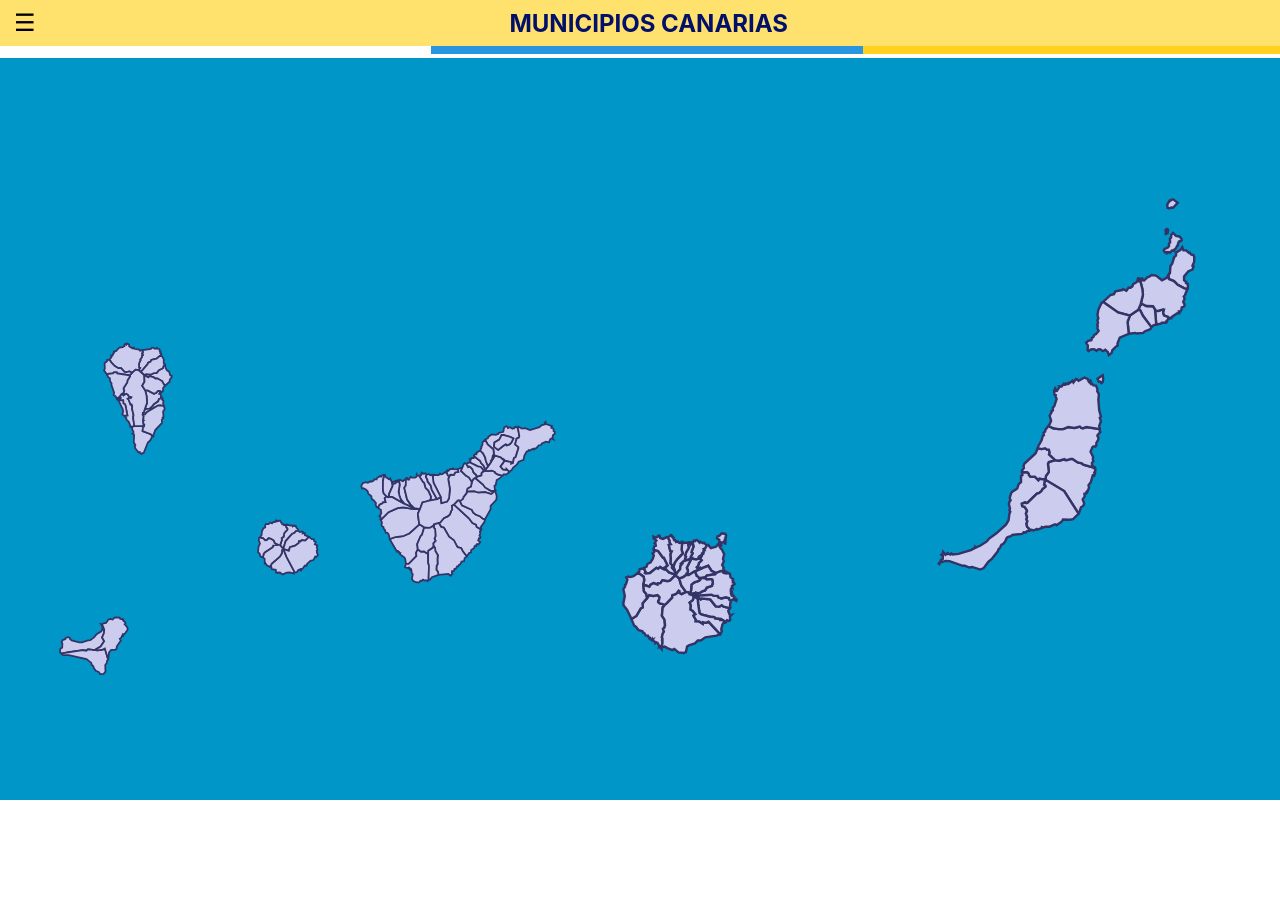
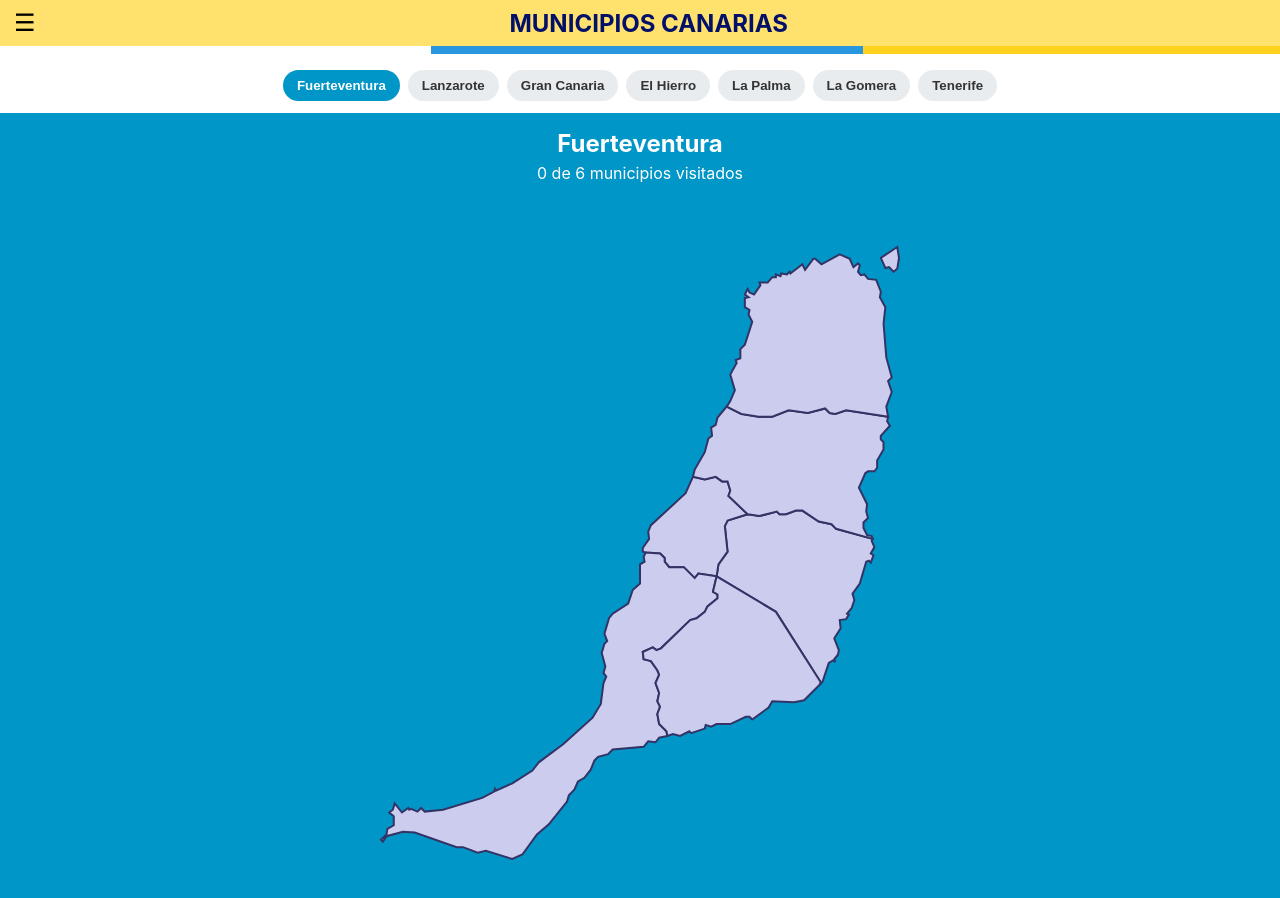
Before and after one commit to Fabian9128/municipios-canarias-app, a React (Create React App) app: page / in a window 1280 px wide. Shown: the top 898 px of the page. Before the commit the page ends 800 px from the top, so only its background shows below. Built offline with nearby package versions, Linux system fonts and the light colour scheme.

Commit message:
feat: improvements to show only one island

```diff
--- a/src/hooks/useZoomAndPan.js
+++ /dev/null
@@ -1,100 +0,0 @@
-import { useState, useRef } from "react";
-
-export function useZoomAndPan(baseViewBox = { x: -150, y: -50, width: 1100, height: 500 }) {
-  const [zoom, setZoom] = useState(1);
-  const [offset, setOffset] = useState({ x: 0, y: 0 });
-  const [isDragging, setIsDragging] = useState(false);
-  const [startDrag, setStartDrag] = useState({ x: 0, y: 0 });
-  const [startOffset, setStartOffset] = useState({ x: 0, y: 0 });
-
-  const pinchRef = useRef({ distance: 0, zoomStart: 1 });
-
-  // Drag con ratón
-  const handleMouseDown = (e) => {
-    setIsDragging(true);
-    setStartDrag({ x: e.clientX, y: e.clientY });
-    setStartOffset({ ...offset });
-  };
-
-  const handleMouseMove = (e) => {
-    if (!isDragging) return;
-    const sensitivity = 0.5;
-    const dx = (startDrag.x - e.clientX) * sensitivity;
-    const dy = (startDrag.y - e.clientY) * sensitivity;
-    setOffset({
-      x: startOffset.x + dx,
-      y: startOffset.y + dy,
-    });
-  };
-
-  const handleMouseUp = () => setIsDragging(false);
-  const handleMouseLeave = () => setIsDragging(false);
-
-  // Zoom con rueda centrado en cursor
-  const handleWheel = (e, svgRef) => {
-    e.preventDefault();
-    if (!svgRef.current) return;
-
-    const rect = svgRef.current.getBoundingClientRect();
-    const mouseX = e.clientX - rect.left;
-    const mouseY = e.clientY - rect.top;
-    const svgWidth = rect.width;
-    const svgHeight = rect.height;
-
-    const factor = 1.1;
-    const newZoom = e.deltaY < 0 ? Math.min(zoom * factor, 5) : Math.max(zoom / factor, 1);
-
-    const relX = mouseX / svgWidth;
-    const relY = mouseY / svgHeight;
-
-    const newVbWidth = baseViewBox.width / newZoom;
-    const newVbHeight = baseViewBox.height / newZoom;
-
-    const newOffsetX = offset.x + (baseViewBox.width / zoom - newVbWidth) * (relX - 0.5);
-    const newOffsetY = offset.y + (baseViewBox.height / zoom - newVbHeight) * (relY - 0.5);
-
-    setZoom(newZoom);
-    setOffset({ x: newOffsetX, y: newOffsetY });
-  };
-
-  // Pinch zoom en móvil
-  const handleTouchMove = (e) => {
-    if (e.touches.length === 2) {
-      const [t1, t2] = e.touches;
-      const dist = Math.hypot(t2.clientX - t1.clientX, t2.clientY - t1.clientY);
-      if (!pinchRef.current.distance) {
-        pinchRef.current.distance = dist;
-        pinchRef.current.zoomStart = zoom;
-      } else {
-        const factor = dist / pinchRef.current.distance;
-        const newZoom = Math.min(Math.max(pinchRef.current.zoomStart * factor, 1), 5);
-        setZoom(newZoom);
-      }
-    }
-  };
-
-  const handleTouchEnd = (e) => {
-    if (e.touches.length < 2) pinchRef.current.distance = 0;
-  };
-
-  // viewBox final calculado
-  const vbWidth = baseViewBox.width / zoom;
-  const vbHeight = baseViewBox.height / zoom;
-  const vbX = baseViewBox.x + offset.x;
-  const vbY = baseViewBox.y + offset.y;
-  const vb = `${vbX} ${vbY} ${vbWidth} ${vbHeight}`;
-
-  return {
-    vb,
-    handlers: {
-      onMouseDown: handleMouseDown,
-      onMouseMove: handleMouseMove,
-      onMouseUp: handleMouseUp,
-      onMouseLeave: handleMouseLeave,
-      onWheel: handleWheel,
-      onTouchMove: handleTouchMove,
-      onTouchEnd: handleTouchEnd,
-    },
-    svgRef: useRef(null),
-  };
-}
--- a/src/pages/CanariasMapa.js
+++ b/src/pages/CanariasMapa.js
@@ -1,30 +1,146 @@
-import { useState } from "react";
+import { useEffect, useRef, useState } from "react";
+
 import islas from "../assets/data/municipios-coordenadas.json";
 import municipios from "../assets/data/municipios-datos.json";
 import { useVisitedMunicipios } from "../hooks/useVisitedMunicipios";
-import { useZoomAndPan } from "../hooks/useZoomAndPan";
 import MunicipioPopup from "../components/MunicipioPopup";
 
-export default function CanariasMapa()
-{
+export default function CanariasMapa() {
   const [selected, setSelected] = useState(null);
+  const [selectedIsla, setSelectedIsla] = useState(islas[0]?.name);
+  const [viewBox, setViewBox] = useState("0 0 100 100");
+
+  const islaRef = useRef(null);
+
   const { visited, toggleVisited } = useVisitedMunicipios();
-  const { vb, handlers, svgRef } = useZoomAndPan();
+
+  const islaActual = islas.find(
+    (isla) => isla.name === selectedIsla
+  );
+
+  useEffect(() => {
+    if (!islaRef.current) return;
+
+    const bbox = islaRef.current.getBBox();
+
+    const padding = 12;
+
+    const x = bbox.x - padding;
+    const y = bbox.y - padding;
+    const width = bbox.width + padding * 2;
+    const height = bbox.height + padding * 2;
+
+    setViewBox(`${x} ${y} ${width} ${height}`);
+  }, [selectedIsla]);
+
+  const visitadosIsla =
+    islaActual?.municipios.filter((m) =>
+      visited.includes(m.name)
+    ).length ?? 0;
 
   return (
-    <div style={{ flex: 1, display: "flex", flexDirection: "column", background: "#0096c7" }}>
-      <svg
-        ref={svgRef}
-        xmlns="http://www.w3.org/2000/svg"
-        viewBox={vb}
-        preserveAspectRatio="xMidYMid meet"
-        style={{ flex: 1, width: "100%", height: "100%" }}
-        {...handlers}
-        onWheel={(e) => handlers.onWheel(e, svgRef)}
+    <div
+      style={{
+        flex: 1,
+        display: "flex",
+        flexDirection: "column",
+        background: "#0096c7",
+        minHeight: 0,
+      }}
+    >
+      <div
+        style={{
+          display: "flex",
+          justifyContent: "center",
+          flexWrap: "wrap",
+          gap: "8px",
+          padding: "12px",
+          background: "#fff",
+        }}
       >
         {islas.map((isla) => (
-          <g key={isla.name} transform={isla.transform}>
-            {isla.municipios.map((m) => (
+          <button
+            key={isla.name}
+            type="button"
+            onClick={() => {
+              setSelectedIsla(isla.name);
+              setSelected(null);
+            }}
+            style={{
+              border: "none",
+              borderRadius: "20px",
+              padding: "8px 14px",
+              cursor: "pointer",
+              fontWeight: 600,
+
+              background:
+                selectedIsla === isla.name
+                  ? "#0096c7"
+                  : "#e9ecef",
+
+              color:
+                selectedIsla === isla.name
+                  ? "#fff"
+                  : "#333",
+            }}
+          >
+            {isla.name}
+          </button>
+        ))}
+      </div>
+
+      {islaActual && (
+        <div
+          style={{
+            textAlign: "center",
+            color: "#fff",
+            padding: "16px 10px 0",
+          }}
+        >
+          <h2
+            style={{
+              margin: 0,
+            }}
+          >
+            {islaActual.name}
+          </h2>
+
+          <p
+            style={{
+              margin: "5px 0 0",
+            }}
+          >
+            {visitadosIsla} de{" "}
+            {islaActual.municipios.length} municipios visitados
+          </p>
+        </div>
+      )}
+
+      <div
+        style={{
+          flex: 1,
+          minHeight: 0,
+          display: "flex",
+          alignItems: "center",
+          justifyContent: "center",
+          padding: "20px",
+        }}
+      >
+        {islaActual && (
+          <svg
+            xmlns="http://www.w3.org/2000/svg"
+            viewBox={viewBox}
+            preserveAspectRatio="xMidYMid meet"
+            style={{
+              width: "100%",
+              height: "100%",
+              maxWidth: "900px",
+              maxHeight: "700px",
+            }}
+          >
+            <g ref={islaRef}>
+              <g transform={islaActual.transform}>
+                {islaActual.municipios.map((m) => (
                   <path
                     key={m.name}
                     d={m.path}
@@ -37,17 +153,25 @@ export default function CanariasMapa()
                     }
                     stroke="#336"
                     strokeWidth="2"
+                    vectorEffect="non-scaling-stroke"
                     onClick={() => setSelected(m.name)}
-                style={{ cursor: "pointer" }}
+                    style={{
+                      cursor: "pointer",
+                      transition: "fill 0.15s ease",
+                    }}
                   />
                 ))}
               </g>
-        ))}
+            </g>
           </svg>
+        )}
+      </div>
 
       {selected && (
         <MunicipioPopup
-          municipio={municipios.find((m) => m.name === selected)}
+          municipio={municipios.find(
+            (m) => m.name === selected
+          )}
           visited={visited}
           toggleVisited={toggleVisited}
           onClose={() => setSelected(null)}
```
Lines whose indentation alone changed are shown as unchanged.
